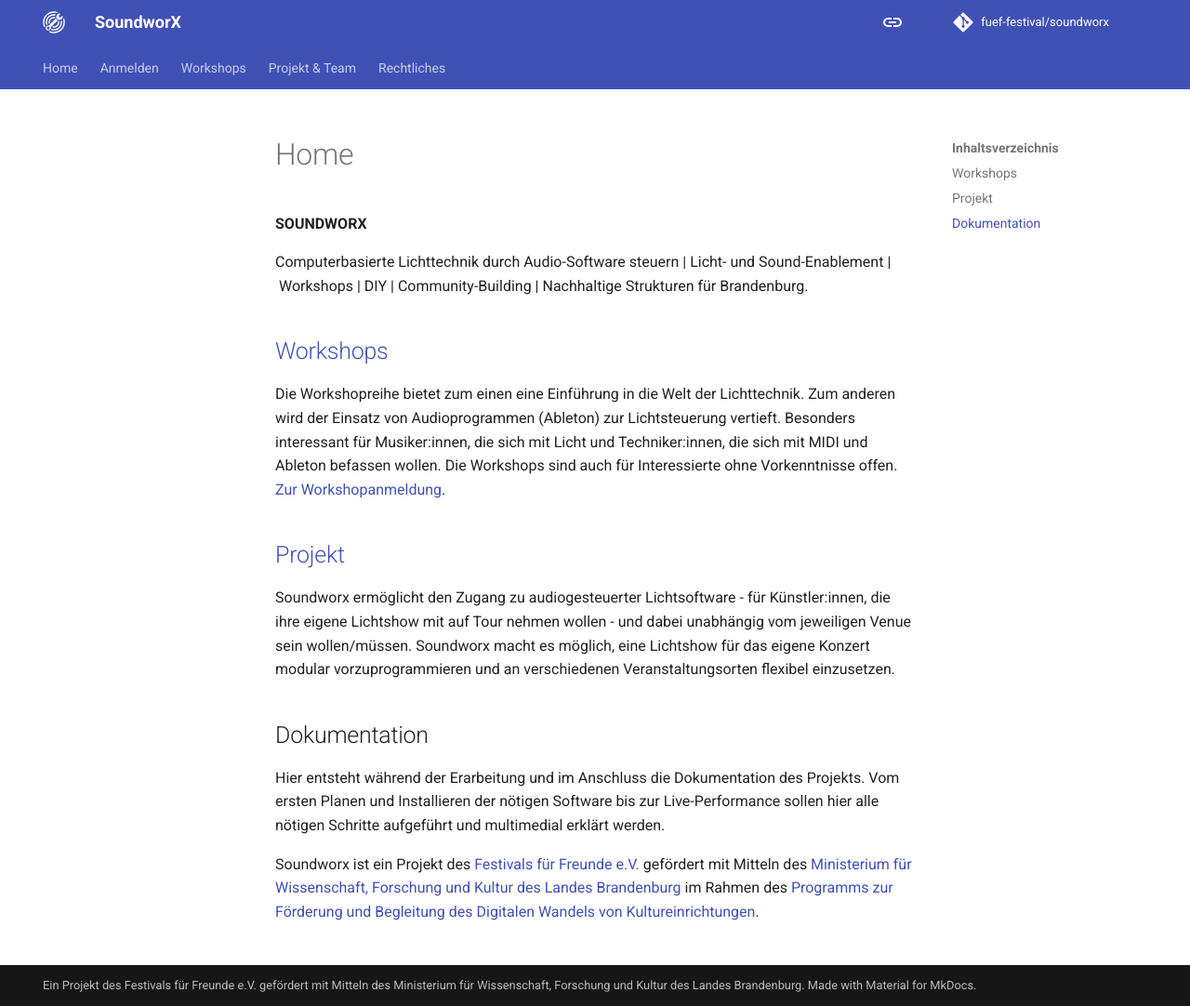
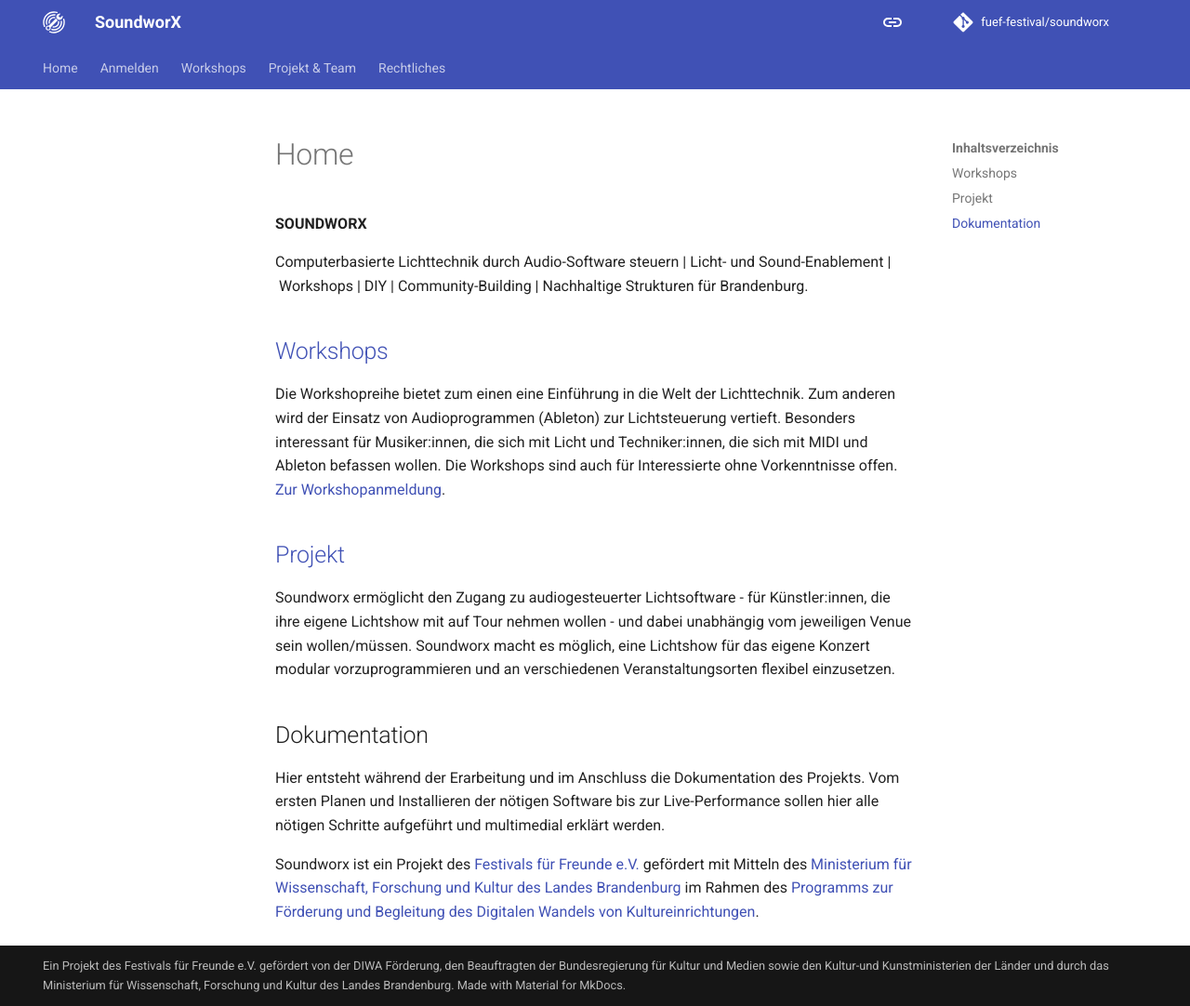
Before and after one commit to fuef-festival/soundworx, an MkDocs documentation site: the page built from docs/README.md, in a window 1280 px wide and 1082 px high. Shown: the whole window at 93% size. Built offline with MkDocs 1.6.1 and Material for MkDocs 9.7.7, drawn with Linux system fonts in a browser that asks for light colours; plug-ins that fetch from the network failed and are left out; comment, search, counter and statistics services are not loaded.

Commit message:
Update mkdocs.yml

```diff
--- a/mkdocs.yml
+++ b/mkdocs.yml
@@ -48,4 +48,4 @@
 
 repo_url: https://github.com/fuef-festival/soundworx
 repo_name: fuef-festival/soundworx
-copyright: Ein Projekt des <a href="http://www.festivalfuerfreunde.de/">Festivals für Freunde e.V.</a> gefördert mit Mitteln des Ministerium für Wissenschaft, Forschung und Kultur des Landes Brandenburg. Made with Material for MkDocs.
+copyright: Ein Projekt des <a href="http://www.festivalfuerfreunde.de/">Festivals für Freunde e.V.</a> gefördert von der DIWA Förderung, den Beauftragten der Bundesregierung für Kultur und Medien sowie den Kultur-und Kunstministerien der Länder und durch das Ministerium für Wissenschaft, Forschung und Kultur des Landes Brandenburg. Made with Material for MkDocs.
```
